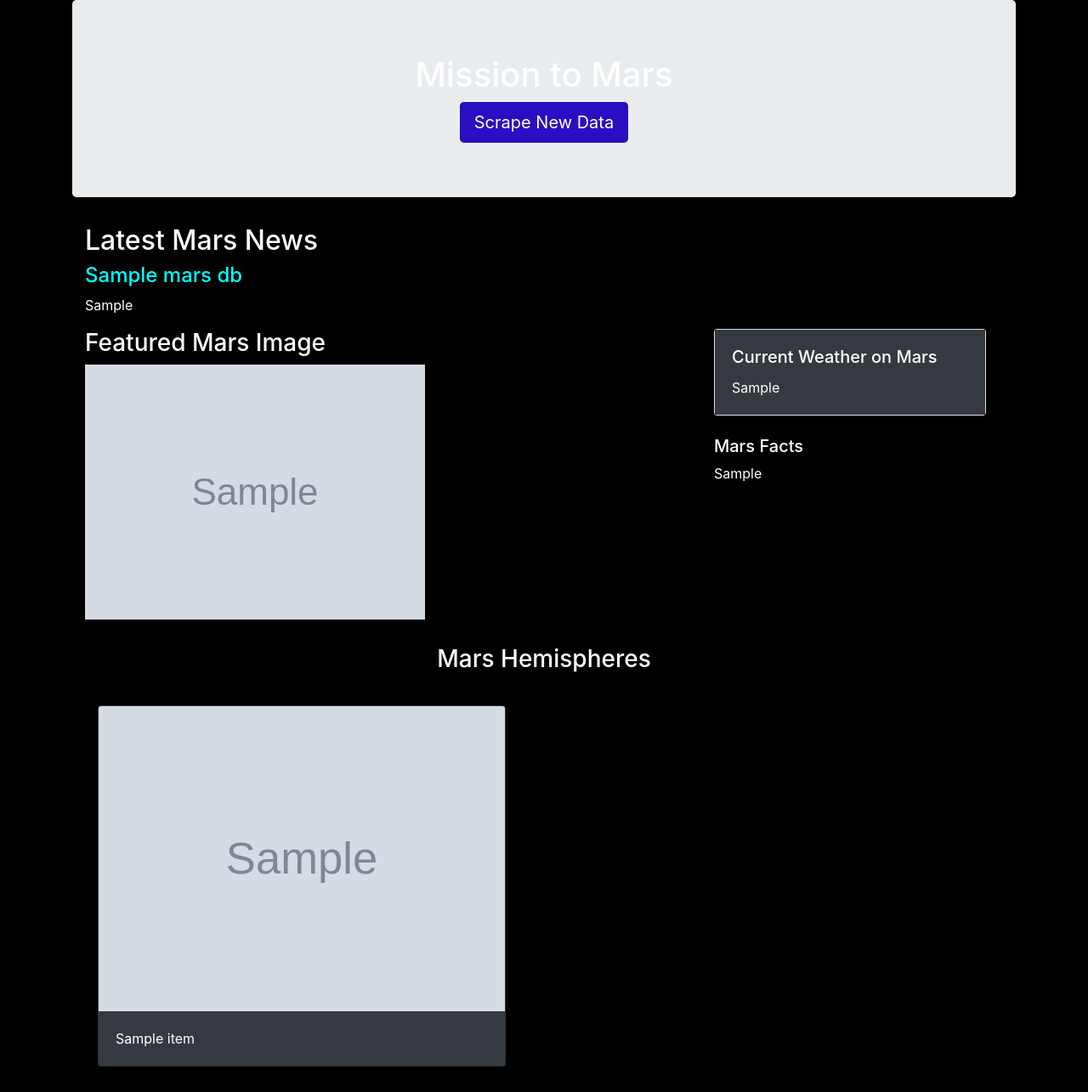
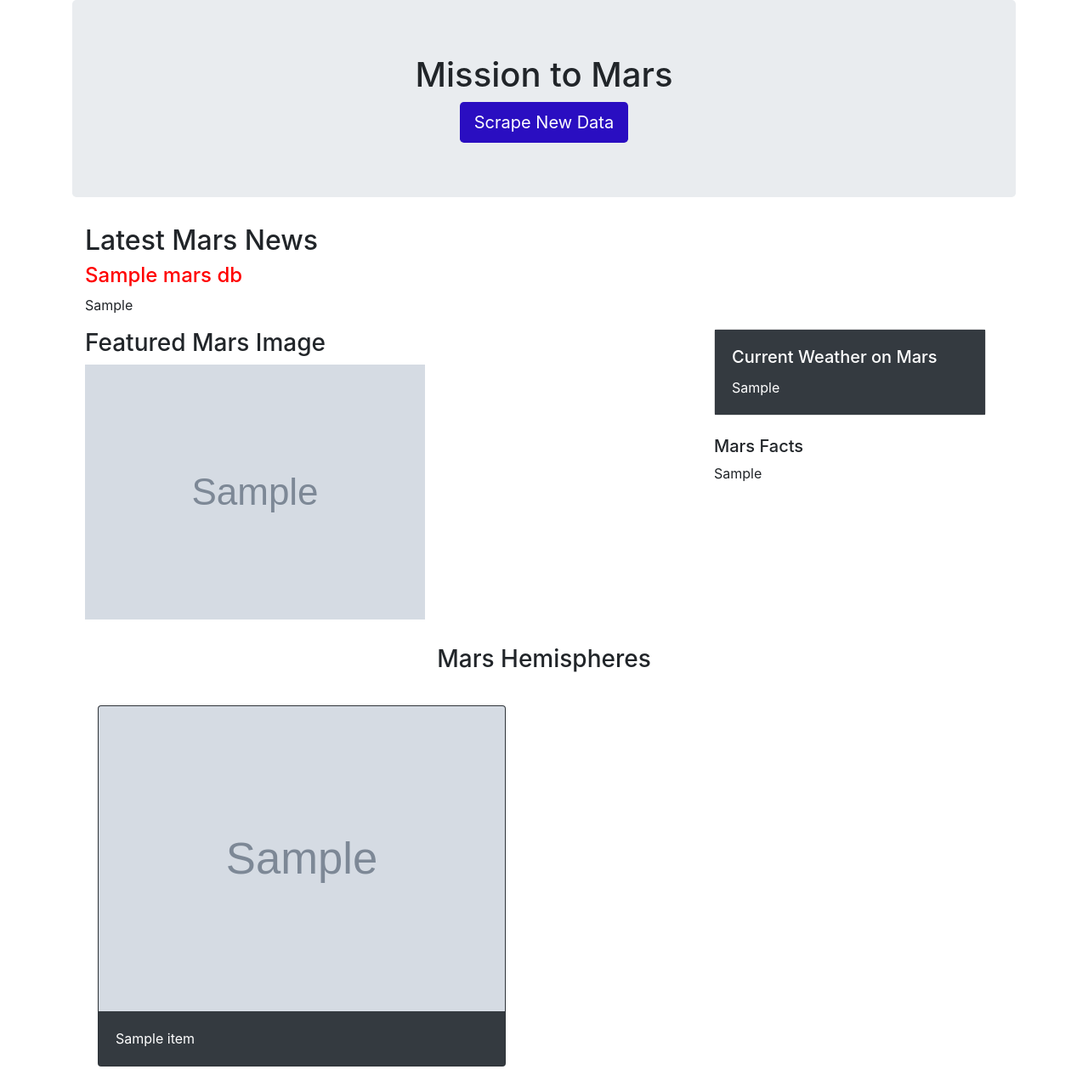
Before and after one commit to davesiddharth/Mars-info-web-scrap, a Flask app: page / in a window 1280 px wide. Shown: the whole page at 85% size. Run offline with Flask 2, Linux system fonts and the light colour scheme; grey boxes marked "Sample" are stand-in pictures; a database or web service that is not in the repository returns one stand-in record (values such as "Sample title"); some libraries are stand-ins or nearby versions.

Commit message:
Update index.html

```diff
--- a/templates/index.html
+++ b/templates/index.html
@@ -6,19 +6,18 @@
    <link rel="stylesheet" href="https://maxcdn.bootstrapcdn.com/bootstrap/4.0.0/css/bootstrap.min.css" integrity="sha384-Gn5384xqQ1aoWXA+058RXPxPg6fy4IWvTNh0E263XmFcJlSAwiGgFAW/dAiS6JXm"
    crossorigin="anonymous">
 </head>
-<body class='text-white'style="background-color:black;" >
+<body class='text-black'style="background-color:white;" >
   <div class="container">
 
     <!-- Jumbotron -->
     <div class="jumbotron text-center">
-        <h1 class="display-7">Mission to Mars</h1>
-        <a class="btn btn-lg text-white" style="background-color:#2a0ec1;" href="/scrape" role="button">Scrape New
-            Data</a>
+        <h1>Mission to Mars</h1>
+        <a class="btn btn-lg text-white" style="background-color:#2a0ec1;" href="/scrape" role="button">Scrape New Data</a>
     </div>
     <!---Mars News scraping-->
     <div class="container">
         <h2>Latest Mars News</h2>
-        <h4 style="color:aqua">{{data.nasa_news_title}}</h4>
+        <h4 style="color:red">{{data.nasa_news_title}}</h4>
         <p>{{data.nasa_news_paragraph}}</p>
     </div>
 
```
